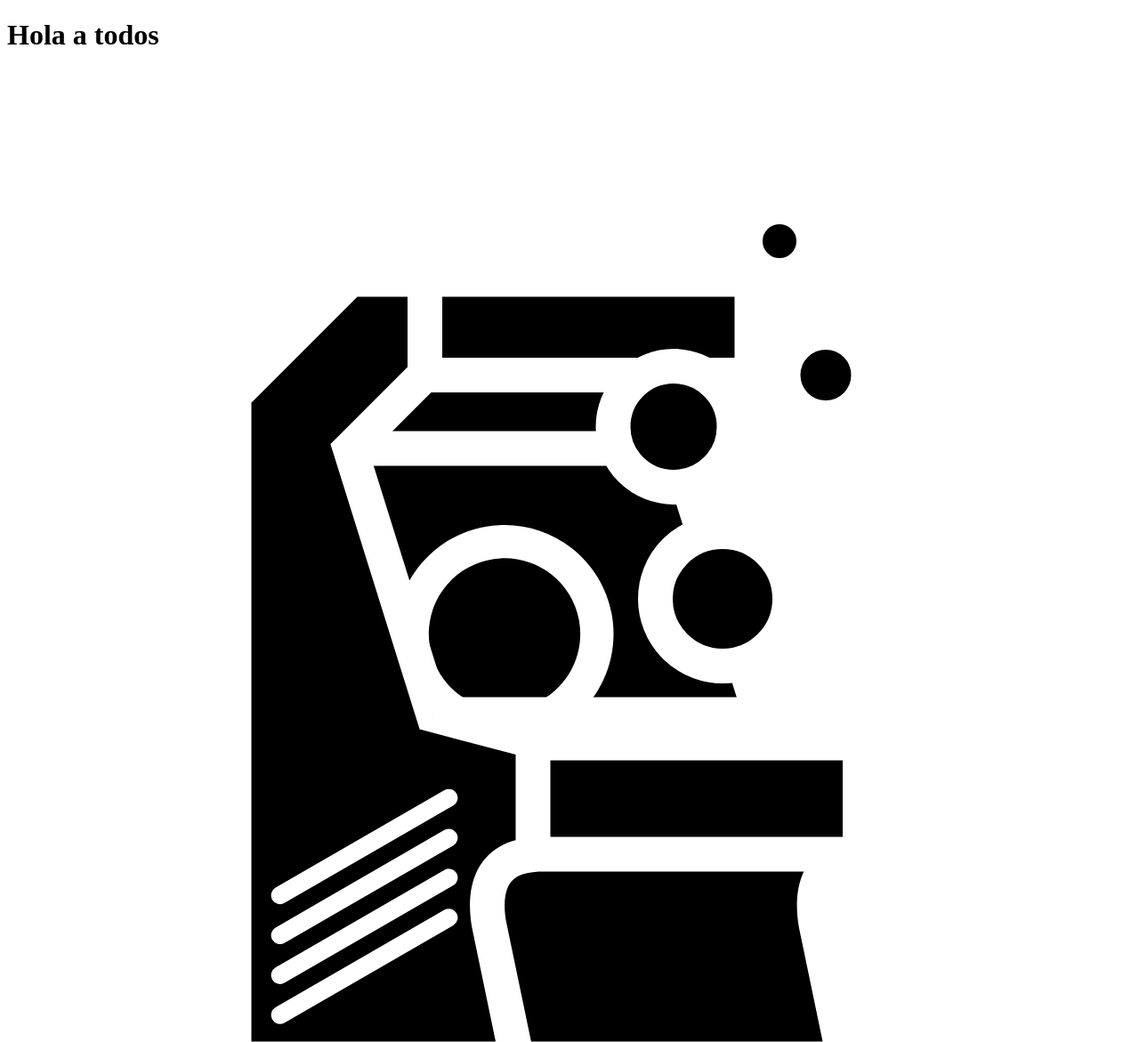
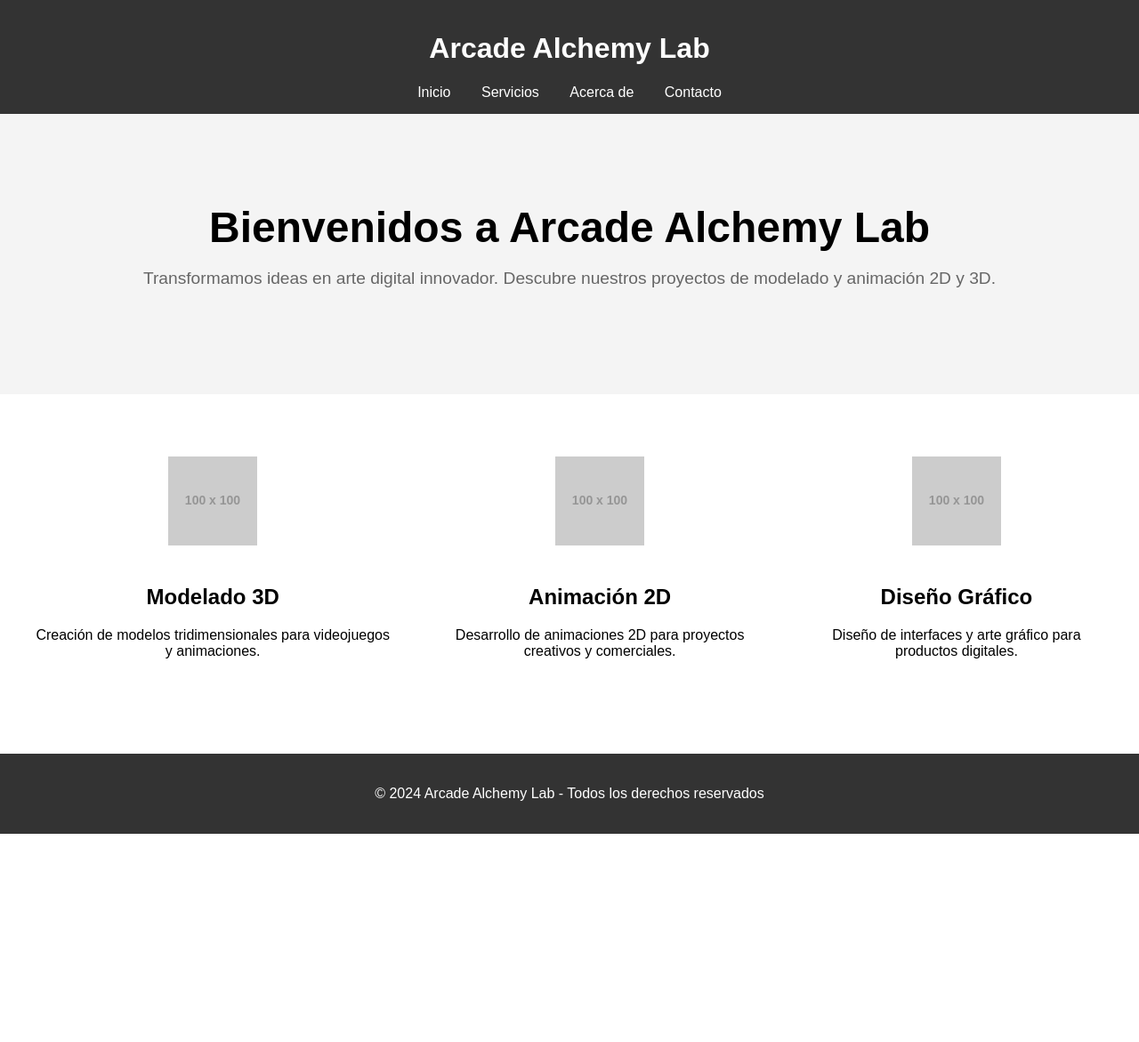
Before and after one commit to AxlOtlCode/arcadealchemylab.github.io, a plain HTML site: page index.html in a window 1280 px wide. Shown: the whole page at 89% size. After the commit the page ends 937 px from the top, so only its background shows below. Drawn offline with Linux system fonts and the light colour scheme; placeholder pictures from the web are drawn by us.

Commit message:
se añade plantilla Html y Css

```diff
--- a/index.html
+++ b/index.html
@@ -5,11 +5,48 @@
     <meta name="viewport" content="width=device-width, initial-scale=1.0">
     <title>Arcade Alchemy Lab</title>
     <link rel="icon" href="images/Logo.svg" type="images/svg">
+    <link rel="stylesheet" href="styles/style.css">
 </head>
 <body>
+    <!-- Cabecera -->
     <header>
-        <h1>Hola a todos</h1>
-        <img src="images/Logo.svg" alt="">
+        <h1>Arcade Alchemy Lab</h1>
+        <nav>
+            <a href="#home">Inicio</a>
+            <a href="#services">Servicios</a>
+            <a href="#about">Acerca de</a>
+            <a href="#contact">Contacto</a>
+        </nav>
     </header>
+
+    <!-- Sección de bienvenida -->
+    <section class="hero">
+        <h1>Bienvenidos a Arcade Alchemy Lab</h1>
+        <p>Transformamos ideas en arte digital innovador. Descubre nuestros proyectos de modelado y animación 2D y 3D.</p>
+    </section>
+
+    <!-- Sección de servicios -->
+    <section class="services" id="services">
+        <div class="service">
+            <img src="https://via.placeholder.com/100" alt="Modelado 3D">
+            <h2>Modelado 3D</h2>
+            <p>Creación de modelos tridimensionales para videojuegos y animaciones.</p>
+        </div>
+        <div class="service">
+            <img src="https://via.placeholder.com/100" alt="Animación 2D">
+            <h2>Animación 2D</h2>
+            <p>Desarrollo de animaciones 2D para proyectos creativos y comerciales.</p>
+        </div>
+        <div class="service">
+            <img src="https://via.placeholder.com/100" alt="Diseño Gráfico">
+            <h2>Diseño Gráfico</h2>
+            <p>Diseño de interfaces y arte gráfico para productos digitales.</p>
+        </div>
+    </section>
+
+    <!-- Pie de página -->
+    <footer>
+        <p>&copy; 2024 Arcade Alchemy Lab - Todos los derechos reservados</p>
+    </footer>
 </body>
 </html>
--- /dev/null
+++ b/styles/style.css
@@ -0,0 +1,77 @@
+/* Estilos básicos para la plantilla */
+body {
+    font-family: Arial, sans-serif;
+    margin: 0;
+    padding: 0;
+    box-sizing: border-box;
+}
+
+header {
+    background-color: #333;
+    color: white;
+    padding: 15px;
+    text-align: center;
+}
+
+header nav a {
+    color: white;
+    margin: 0 15px;
+    text-decoration: none;
+}
+
+header nav a:hover {
+    text-decoration: underline;
+}
+
+.hero {
+    background-color: #f4f4f4;
+    padding: 100px 20px;
+    text-align: center;
+}
+
+.hero h1 {
+    font-size: 3rem;
+    margin: 0;
+}
+
+.hero p {
+    font-size: 1.2rem;
+    color: #666;
+}
+
+.services {
+    display: flex;
+    justify-content: space-around;
+    padding: 50px 20px;
+}
+
+.service {
+    text-align: center;
+    padding: 20px;
+}
+
+.service img {
+    width: 100px;
+    height: 100px;
+    margin-bottom: 20px;
+}
+
+footer {
+    background-color: #333;
+    color: white;
+    text-align: center;
+    padding: 20px;
+    margin-top: 20px;
+}
+
+/* Estilos responsive para pantallas más pequeñas */
+@media (max-width: 768px) {
+    .services {
+        flex-direction: column;
+        align-items: center;
+    }
+
+    .service {
+        margin-bottom: 20px;
+    }
+}
```
